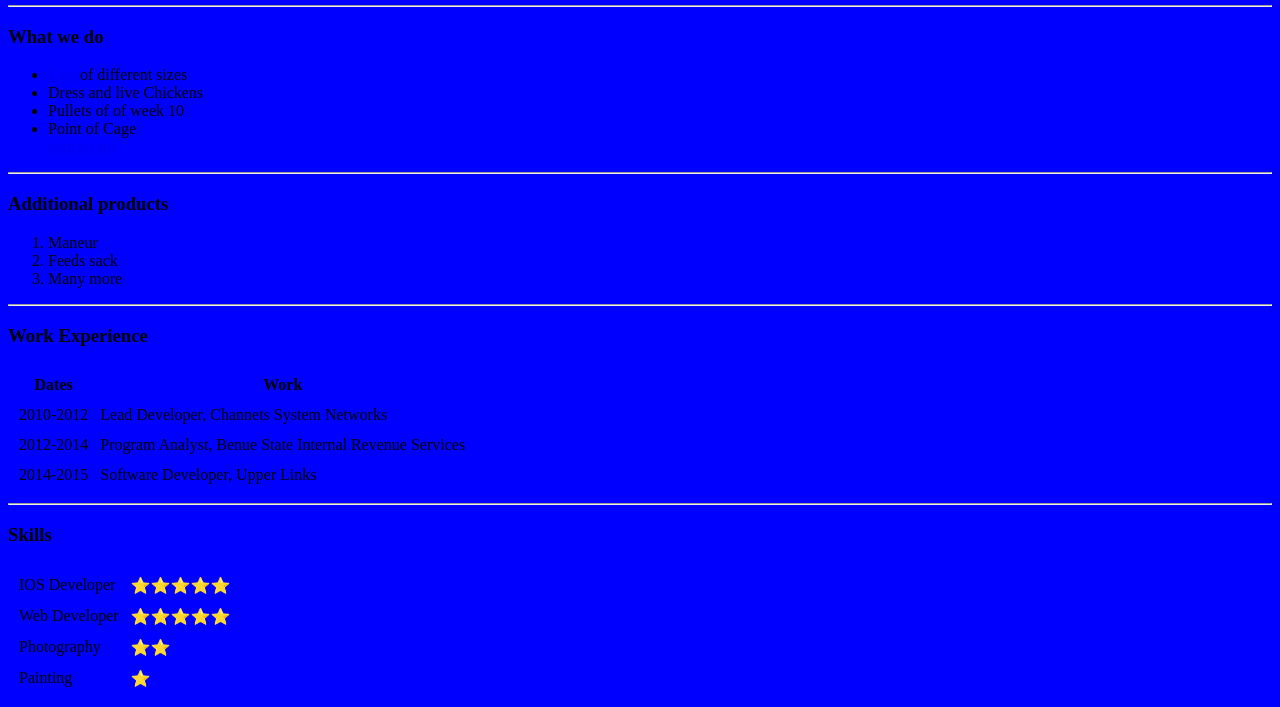
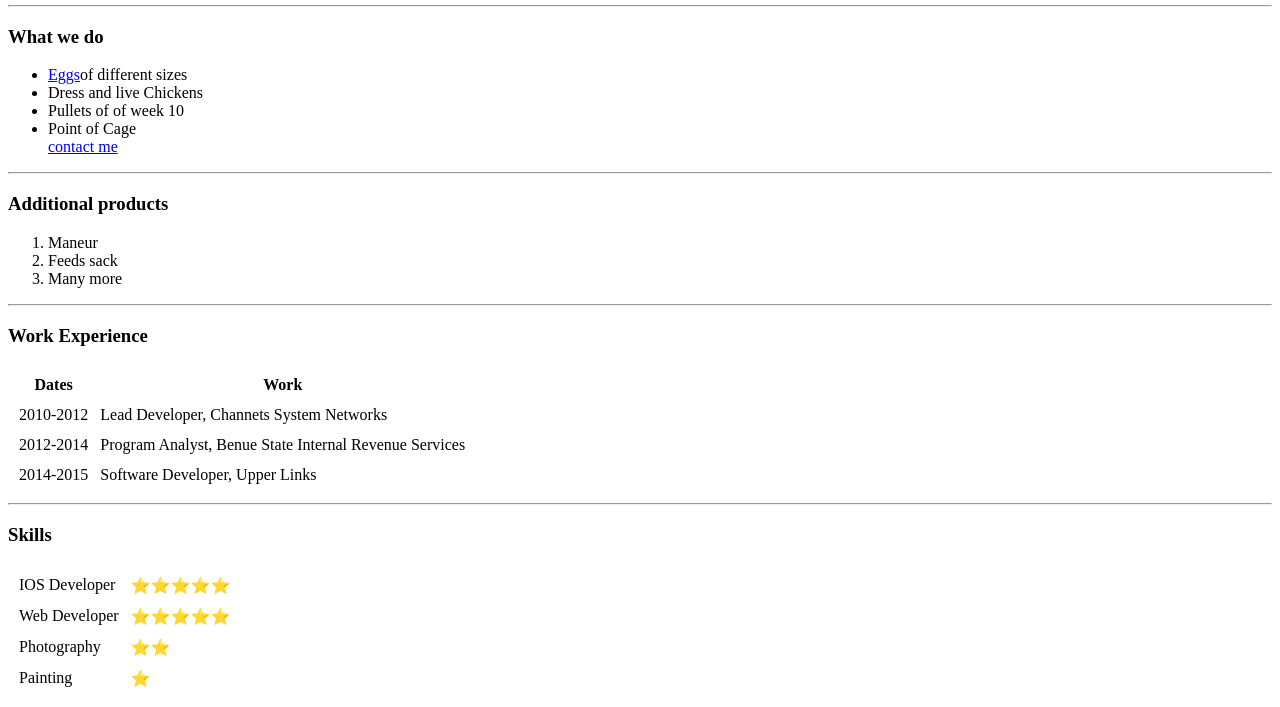
Before and after one commit to obekpady/htmlcv, a plain HTML site: page index.html in a window 1280 px wide. Shown: the part 233-940 px from the top of the page. Drawn offline with Linux system fonts and the light colour scheme.

Commit message:
Update index.html
color change from blue to F9F3EE

```diff
--- a/index.html
+++ b/index.html
@@ -6,7 +6,7 @@
   <title>Yusuf's Personal Site</title>
 </head>
 
-<body style="background-color: blue;">
+<body style="background-color: F9F3EE;">
   <table cellspacing ="20">
     <tr>
       <td><img src="logo.png" alt="logo"></td>
```
